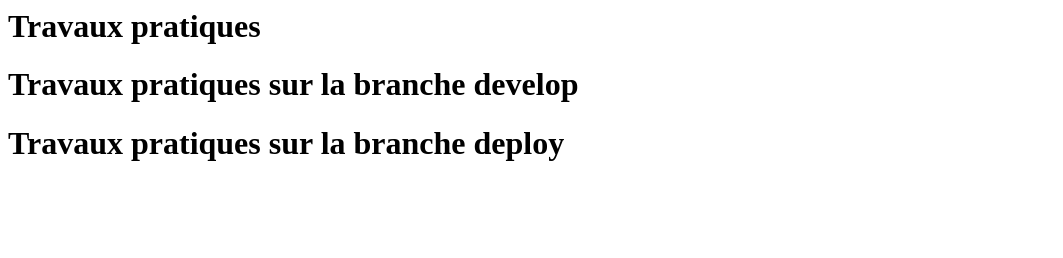
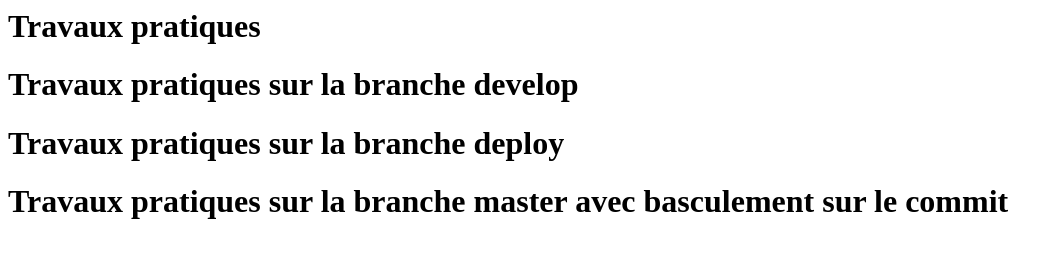
Before and after one commit to isolaf/TP_GIT_3, a plain HTML site: page index.html in a window 1280 px wide. Shown: the whole page, without its empty margins (0-1063 px from the left). Drawn offline with Linux system fonts and the light colour scheme.

Commit message:
modification après basculement sur le commit

```diff
--- a/index.html
+++ b/index.html
@@ -1,3 +1,4 @@
 <h1> Travaux pratiques </h1>
 <h1> Travaux pratiques sur la branche develop </h1>
 <h1> Travaux pratiques sur la branche deploy </h1>
+<h1> Travaux pratiques sur la branche master avec basculement sur le commit </h1>
```
